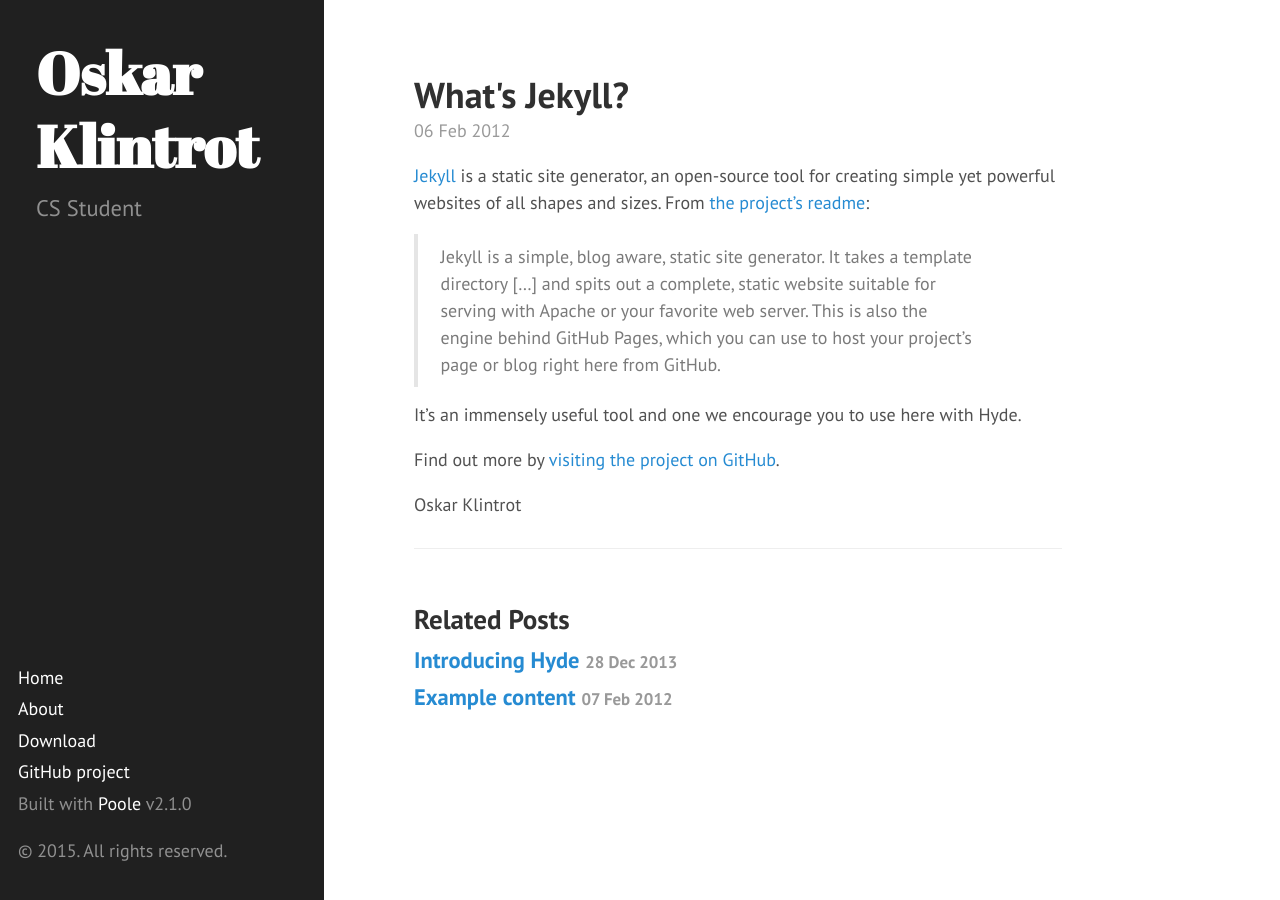
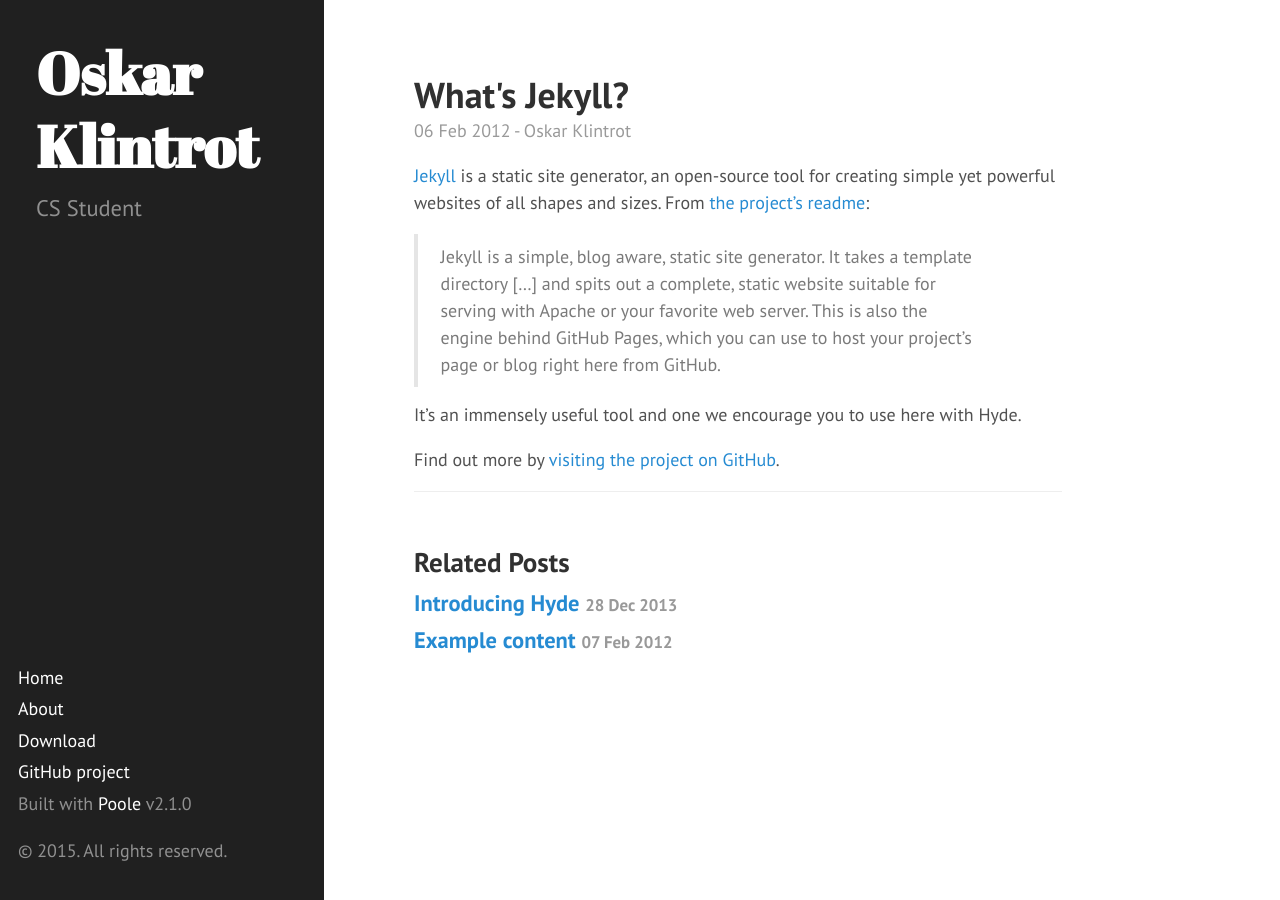
Before and after one commit to OskarKlintrotSkolarbeteWP14/2dv607.oskarklintrot.se, a Jekyll site: the page built from _posts/2012-02-06-whats-jekyll.md, in a window 1280 px wide. Built offline with Jekyll 4.4.1, drawn with Linux system fonts in a browser that asks for light colours; Markdown is read by kramdown in place of the engine named in the settings.

Commit message:
Update post.html

```diff
--- a/_layouts/post.html
+++ b/_layouts/post.html
@@ -4,10 +4,9 @@ layout: default
 
 <div class="post">
   <h1 class="post-title">{{ page.title }}</h1>
-  <span class="post-date">{{ page.date | date_to_string }}</span>
+  <span class="post-date">{{ page.date | date_to_string }} - {{ site.author.name }}</span>
   {{ content }}
 </div>
-<div class="post-author">{{ site.author.name }}</div>
 
 <div class="related">
   <h2>Related Posts</h2>
```
